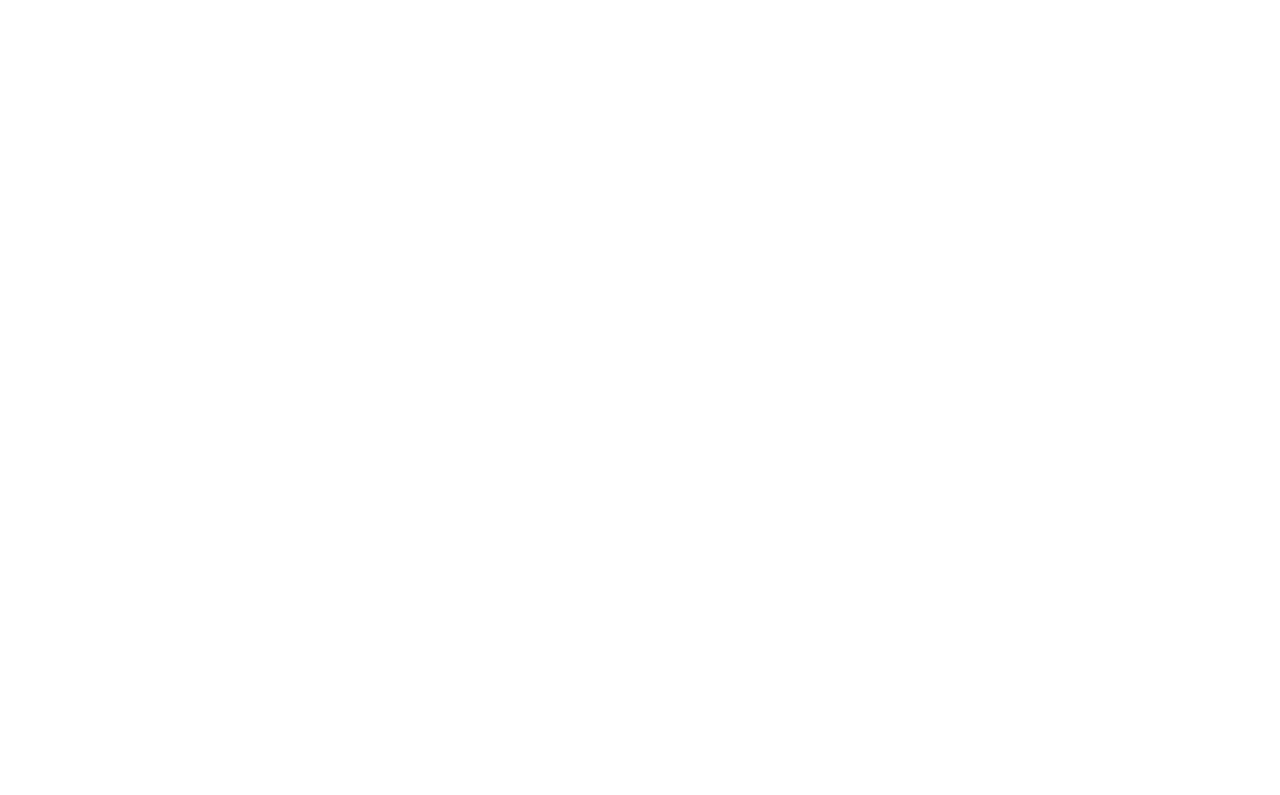
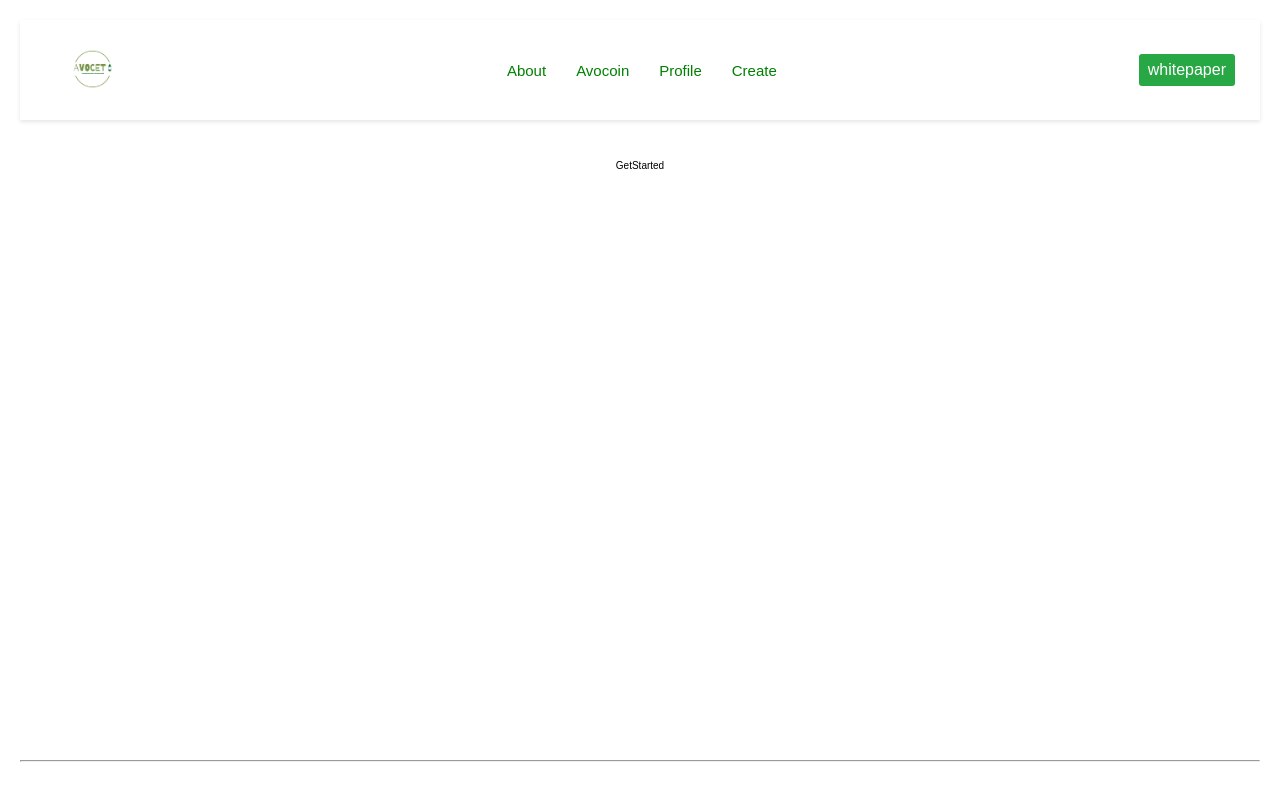
Before and after one commit to ameer017/avocet-frontend, a React (Vite) app: page /get-started in a window 1280 px wide. Before the commit this address had no page. Shown: the top 795 px of the page. Built offline with nearby package versions, Linux system fonts and the light colour scheme; the HTML template or start-up script is replaced by a standard one.

Commit message:
get__started__page

```diff
--- a/src/App.jsx
+++ b/src/App.jsx
@@ -14,6 +14,7 @@
 import Contact from "./Pages/Contact/Contact";
 import Service from "./Pages/Service/Service";
 import TermsAndCondition from "./Pages/Terms/TermAndCondition";
+import GetStarted from "./Pages/GetStarted/GetStarted";
 // import ScrollToTop from 'react-router-scroll-top'
 
 function App() {
@@ -37,6 +38,7 @@
     { path: "/contact", element: <Contact /> },
     { path: "/service", element: <Service /> },
     { path: "/terms", element: <TermsAndCondition /> },
+    { path: "/get-started", element: <GetStarted /> },
   ];
 
   return (
--- /dev/null
+++ b/src/Pages/GetStarted/GetStarted.jsx
@@ -0,0 +1,10 @@
+import React from 'react'
+import './GetStarted.scss'
+
+const GetStarted = () => {
+  return (
+    <section>GetStarted</section>
+  )
+}
+
+export default GetStarted
--- a/src/Pages/Home.jsx
+++ b/src/Pages/Home.jsx
@@ -37,7 +37,7 @@
 
           <div className="hero-buttons --flex-start">
             <button className="--btn --btn-success">
-              <Link to="/register">Get Started</Link>
+              <Link to="/get-started">Get Started</Link>
             </button>
             <button className="--btn --btn-primary">
               <Link to="/login">Connect Wallet</Link>
```
Also changed, not shown: src/Pages/GetStarted/GetStarted.scss (added).
